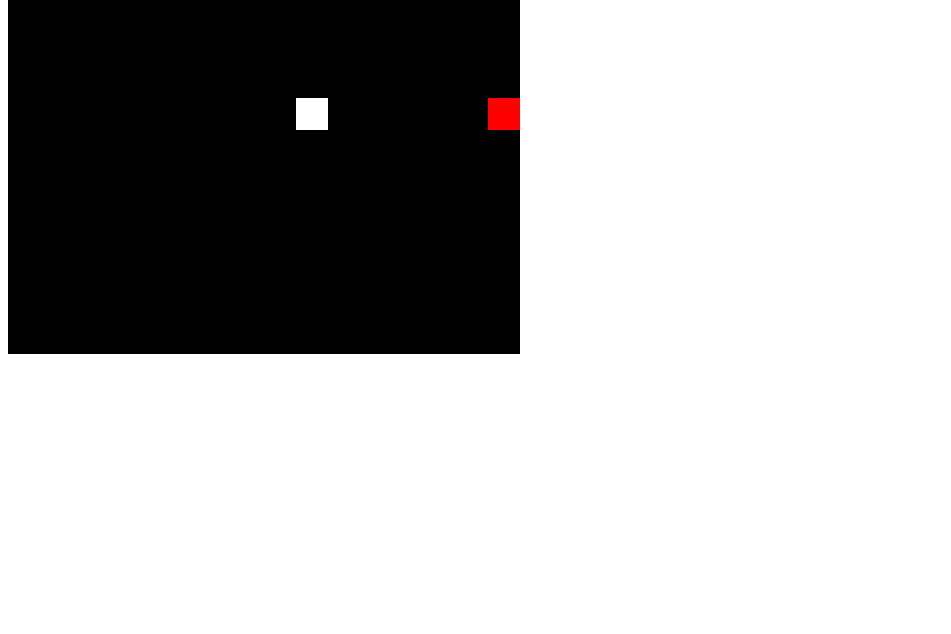
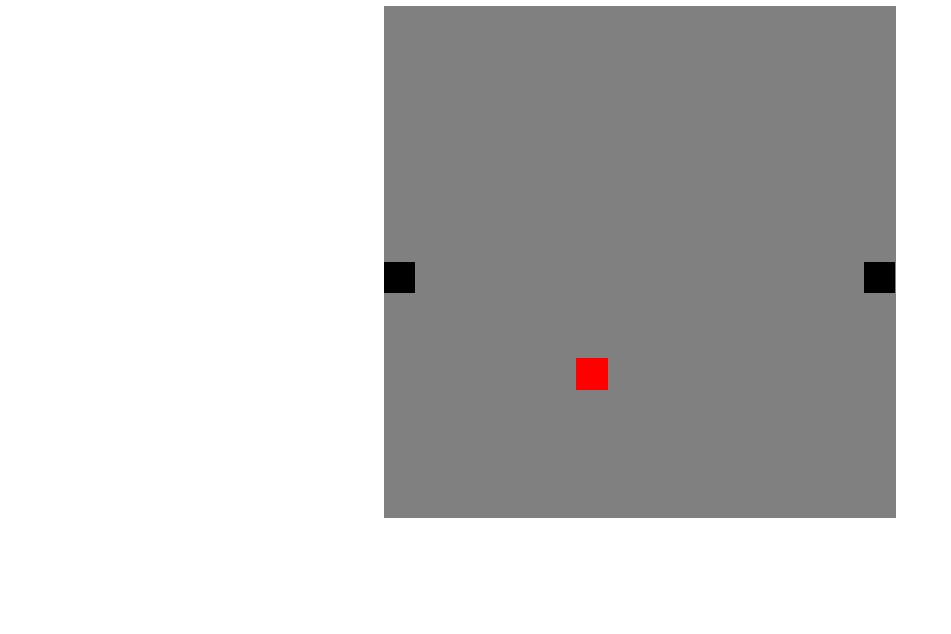
Before and after one commit to thiagofeldner/projeto-jogo-cobrinha, a plain HTML site: page index.html in a window 1280 px wide. Shown: the part 166-800 px from the top of the page, without its empty margins (0-951 px from the left). Drawn offline with Linux system fonts and the light colour scheme.

Commit message:
finalizado o jogo da cobrinha.

```diff
--- a/index.html
+++ b/index.html
@@ -9,6 +9,7 @@
     <title>Snake Game</title>
 </head>
 <body>
+    <h1>SNAKE GAME!</h1>
     <canvas id="snake" width="512" height="512"></canvas>
 </body>
 </html>
--- a/script.js
+++ b/script.js
@@ -13,14 +13,14 @@ let food = {
 }
 
 function criarBG(){
-    context.fillStyle = "black";
+    context.fillStyle = "gray";
     context.fillRect(0, 0, 16 * box, 16 * box);
 }
 
 function criarCobrinha(){
     for(i = 0; i < snake.length; i++){
-        context.fillStyle = "white";
-        context.fillRect(snake[i].x, snake[i].y, box, box);
+        context.fillStyle = "black";
+        context.fillRect(snake[i].x, snake[i].y, box-1, box-1);
     }
 }
 
@@ -45,6 +45,13 @@ function iniciarJogo(){
     if(snake[0].y > 15 * box && direction == "down") snake[0].y = 0;
     if(snake[0].y < 0 && direction == "up") snake[0].y = 16 * box;
 
+    for(i = 1; i < snake.length; i++){
+        if(snake[0].x == snake[i].x && snake[0].y == snake[i].y){
+            clearInterval(jogo);
+            alert('Game Over :(');
+        }
+    }
+
     criarBG();
     criarCobrinha();
     drawFood();
@@ -57,7 +64,12 @@ function iniciarJogo(){
     if(direction == "up") snakeY -= box;
     if(direction == "down") snakeY += box;
 
-    snake.pop();
+    if(snakeX != food.x || snakeY != food.y){
+        snake.pop();
+    }else{
+        food.x = Math.floor(Math.random() * 15 + 1) * box,
+        food.y = Math.floor(Math.random() * 15 + 1) * box
+    }
 
     let newHead = {
         x: snakeX,
@@ -67,4 +79,4 @@ function iniciarJogo(){
     snake.unshift(newHead);
 }
 
-let jogo = setInterval(iniciarJogo, 100);
+let jogo = setInterval(iniciarJogo, 120);
--- a/style.css
+++ b/style.css
@@ -0,0 +1,9 @@
+body{
+    height: 95vh;
+    width: 95;
+    display: flex;
+    justify-content: center;
+    align-items: center;
+    flex-direction: column;
+    color: rgb(1, 22, 22);
+}
```
